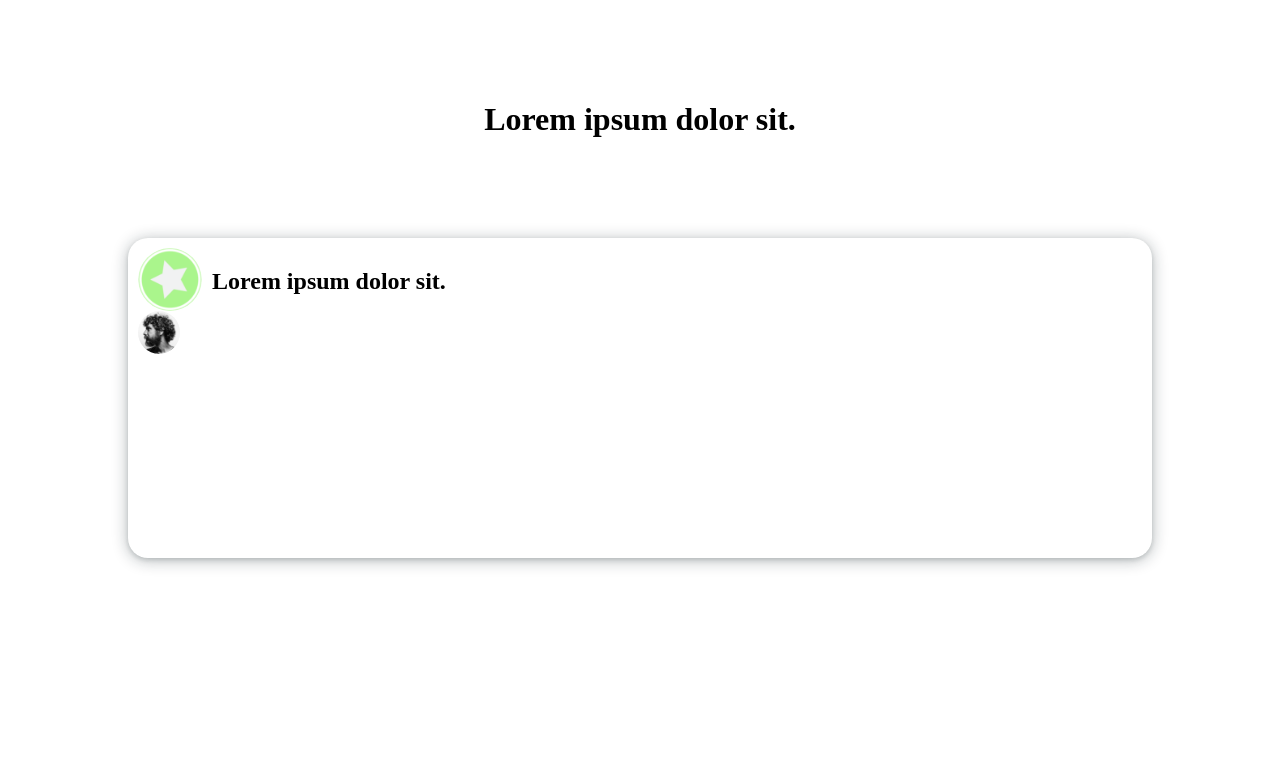
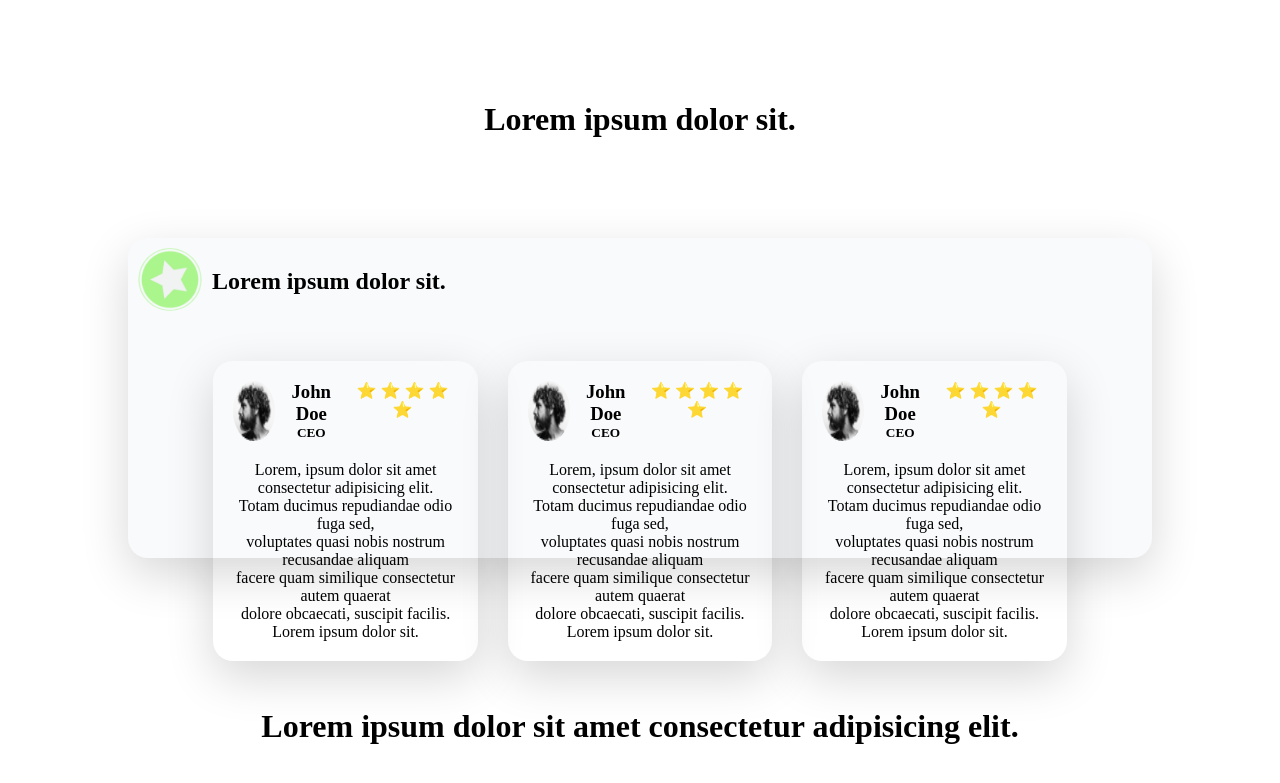
Before and after one commit to Suraj121704c/XD_assignment, a plain HTML site: page index.html in a window 1280 px wide. Shown: the part 2858-3641 px from the top of the page. Before the commit the page ends 3466 px from the top, so only its background shows below. Drawn offline with Linux system fonts and the light colour scheme.

Commit message:
beforeFotter

```diff
--- a/index.html
+++ b/index.html
@@ -251,12 +251,12 @@
 
       <div
         style="
-          box-shadow: rgba(14, 30, 37, 0.12) 0px 2px 4px 0px,
-            rgba(14, 30, 37, 0.32) 0px 2px 16px 0px;
+          box-shadow: 0px 16px 48px #00000029;
           height: 300px;
           margin-top: 100px;
           border-radius: 20px;
           padding: 10px;
+          background: #F8FAFC 0% 0% no-repeat padding-box;
         ">
         <div style="display: flex">
           <img src="./assests/6-06.png" alt="star" />
@@ -266,11 +266,92 @@
         </div>
 
         <div class="working">
-          <div>
-            <img src="assests/cesar-rincon-XHVpWcr5grQ-unsplash.png" alt="" />
+          <div
+            style="
+              box-shadow:  0px 16px 48px #00000029;
+              text-align: center;
+              padding: 20px;
+              border-radius: 20px;
+            ">
+            <div style="display: flex; justify-content: space-evenly">
+              <img src="assests/cesar-rincon-XHVpWcr5grQ-unsplash.png" alt="" />
+              <div>
+                <h3>John Doe</h3>
+                <h5>CEO</h5>
+              </div>
+              <div>⭐ ⭐ ⭐ ⭐ ⭐</div>
+            </div>
+
+            <div style="margin-top: 20px">
+              <p>
+                Lorem, ipsum dolor sit amet consectetur adipisicing elit. <br />
+                Totam ducimus repudiandae odio fuga sed, <br />
+                voluptates quasi nobis nostrum recusandae aliquam <br />
+                facere quam similique consectetur autem quaerat <br />
+                dolore obcaecati, suscipit facilis. <br> Lorem ipsum dolor sit.
+              </p>
+            </div>
+          </div>
+
+          <div
+            style="
+              box-shadow: 0px 16px 48px #00000029;
+              text-align: center;
+              padding: 20px;
+              border-radius: 20px;
+            ">
+            <div style="display: flex; justify-content: space-evenly">
+              <img src="assests/cesar-rincon-XHVpWcr5grQ-unsplash.png" alt="" />
+              <div>
+                <h3>John Doe</h3>
+                <h5>CEO</h5>
+              </div>
+              <div>⭐ ⭐ ⭐ ⭐ ⭐</div>
+            </div>
+
+            <div style="margin-top: 20px">
+              <p>
+                Lorem, ipsum dolor sit amet consectetur adipisicing elit. <br />
+                Totam ducimus repudiandae odio fuga sed, <br />
+                voluptates quasi nobis nostrum recusandae aliquam <br />
+                facere quam similique consectetur autem quaerat <br />
+                dolore obcaecati, suscipit facilis. <br> Lorem ipsum dolor sit.
+              </p>
+            </div>
+          </div>
+
+          <div
+            style="
+              box-shadow:  0px 16px 48px #00000029;
+              text-align: center;
+              padding: 20px;
+              border-radius: 20px;
+            ">
+            <div style="display: flex; justify-content: space-evenly">
+              <img src="assests/cesar-rincon-XHVpWcr5grQ-unsplash.png" alt="" />
+              <div>
+                <h3>John Doe</h3>
+                <h5>CEO</h5>
+              </div>
+              <div>⭐ ⭐ ⭐ ⭐ ⭐</div>
+            </div>
+
+            <div style="margin-top: 20px">
+              <p>
+                Lorem, ipsum dolor sit amet consectetur adipisicing elit. <br />
+                Totam ducimus repudiandae odio fuga sed, <br />
+                voluptates quasi nobis nostrum recusandae aliquam <br />
+                facere quam similique consectetur autem quaerat <br />
+                dolore obcaecati, suscipit facilis. <br> Lorem ipsum dolor sit.
+              </p>
+            </div>
           </div>
         </div>
       </div>
     </div>
+
+    <div class="beforeFotter">
+        <h1>Lorem ipsum dolor sit amet consectetur adipisicing elit.</h1>
+    </div>
   </body>
 </html>
--- a/styles.css
+++ b/styles.css
@@ -199,6 +199,28 @@ ul {
     text-align: center;
   }
 
+  .working {
+    width: 85%;
+    margin-top: 50px;
+    margin-left: auto;
+    margin-right: auto;
+    display: flex;
+    justify-content: space-evenly;
+    gap: 30px;
+  }
+
+  .beforeFotter {
+    margin-top: 150px;
+    width: 80%;
+    margin-left: auto;
+    margin-right: auto;
+    margin-bottom: 50px;
+  }
+
+  .beforeFotter h1{
+    text-align: center;
+  }
+
 
   @media (min-width: 0px) and (max-width: 600px) {
     .left{
@@ -217,4 +239,13 @@ ul {
     .boxq4{
         margin-top: 20px;
     }
+    .working {
+        flex-wrap: wrap;
+    }
+
 }
+    @media (min-width: 600px) and (max-width: 1000px) {
+        .working {
+            flex-wrap: wrap;
+        }
+    }
```
